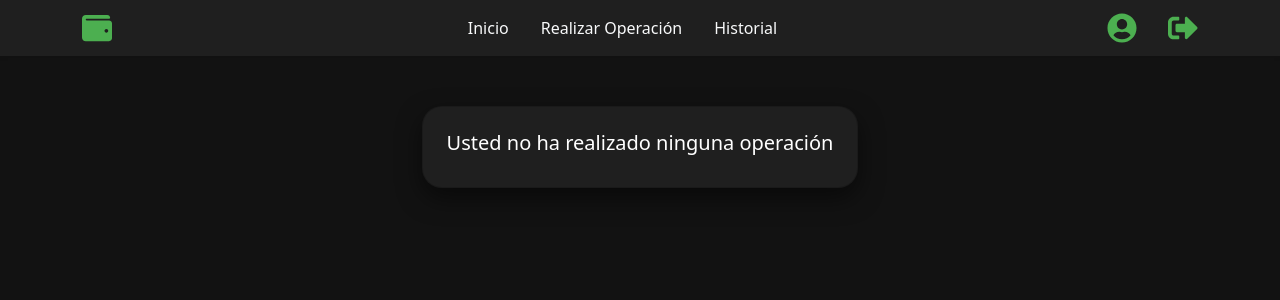
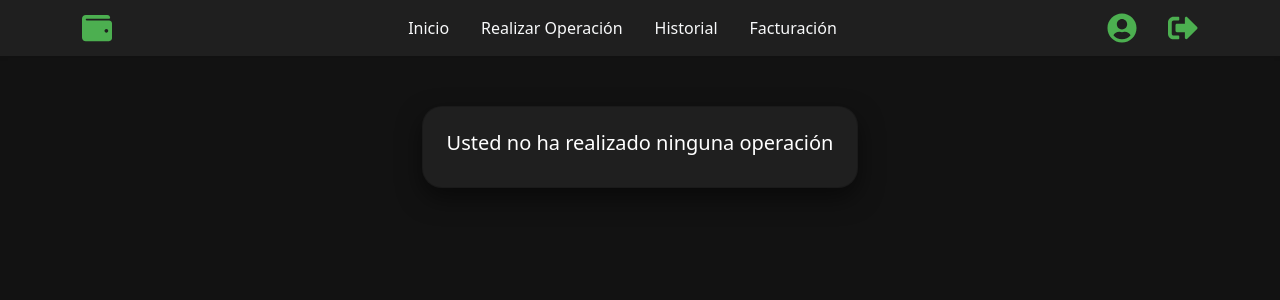
Before and after one commit to FinanceWebAll/ProyectFinal, a React (Create React App) app: page /historial in a window 1280 px wide. Shown: the top 300 px of the page. Built offline with nearby package versions, Linux system fonts and the light colour scheme.

Commit message:
add navbar Facturation
add navbar Facturation for all the components

```diff
--- a/src/ExplorarOperaciones.js
+++ b/src/ExplorarOperaciones.js
@@ -38,6 +38,9 @@
               </li>
               <li className="nav-item">
                 <Link className="nav-link text-light" to="/historial">Historial</Link>
+              </li>
+              <li className="nav-item">
+                <Link className="nav-link text-light" to="/facturacion">Facturación</Link>
               </li>
             </ul>
           </div>
--- a/src/Historial.js
+++ b/src/Historial.js
@@ -38,6 +38,9 @@
               <li className="nav-item">
                 <Link className="nav-link text-light" to="/historial">Historial</Link>
               </li>
+              <li className="nav-item">
+                <Link className="nav-link text-light" to="/facturacion">Facturación</Link>
+              </li>
             </ul>
           </div>
 
--- a/src/Operaciones/CalculoTasas.js
+++ b/src/Operaciones/CalculoTasas.js
@@ -42,6 +42,9 @@
               </li>
               <li className="nav-item">
                 <Link className="nav-link text-light" to="/historial">Historial</Link>
+              </li>
+              <li className="nav-item">
+                <Link className="nav-link text-light" to="/facturacion">Facturación</Link>
               </li>
             </ul>
           </div>
--- a/src/Operaciones/EvaluacionInstrumentos.js
+++ b/src/Operaciones/EvaluacionInstrumentos.js
@@ -40,6 +40,9 @@
               </li>
               <li className="nav-item">
                 <Link className="nav-link text-light" to="/historial">Historial</Link>
+              </li>
+              <li className="nav-item">
+                <Link className="nav-link text-light" to="/facturacion">Facturación</Link>
               </li>
             </ul>
           </div>
--- a/src/Operaciones/GeneradorFlujoCaja.js
+++ b/src/Operaciones/GeneradorFlujoCaja.js
@@ -50,6 +50,9 @@
               </li>
               <li className="nav-item">
                 <Link className="nav-link text-light" to="/historial">Historial</Link>
+              </li>
+              <li className="nav-item">
+                <Link className="nav-link text-light" to="/facturacion">Facturación</Link>
               </li>
             </ul>
           </div>
--- a/src/Operaciones/IndicadoresRentabilidad.js
+++ b/src/Operaciones/IndicadoresRentabilidad.js
@@ -53,6 +53,9 @@
               </li>
               <li className="nav-item">
                 <Link className="nav-link text-light" to="/historial">Historial</Link>
+              </li>
+              <li className="nav-item">
+                <Link className="nav-link text-light" to="/facturacion">Facturación</Link>
               </li>
             </ul>
           </div>
--- a/src/Operaciones/ProyeccionValor.js
+++ b/src/Operaciones/ProyeccionValor.js
@@ -40,6 +40,9 @@
               </li>
               <li className="nav-item">
                 <Link className="nav-link text-light" to="/historial">Historial</Link>
+              </li>
+              <li className="nav-item">
+                <Link className="nav-link text-light" to="/facturacion">Facturación</Link>
               </li>
             </ul>
           </div>
--- a/src/Operaciones/SimulacionPago.js
+++ b/src/Operaciones/SimulacionPago.js
@@ -41,6 +41,9 @@
               </li>
               <li className="nav-item">
                 <Link className="nav-link text-light" to="/historial">Historial</Link>
+              </li>
+              <li className="nav-item">
+                <Link className="nav-link text-light" to="/facturacion">Facturación</Link>
               </li>
             </ul>
           </div>
```
